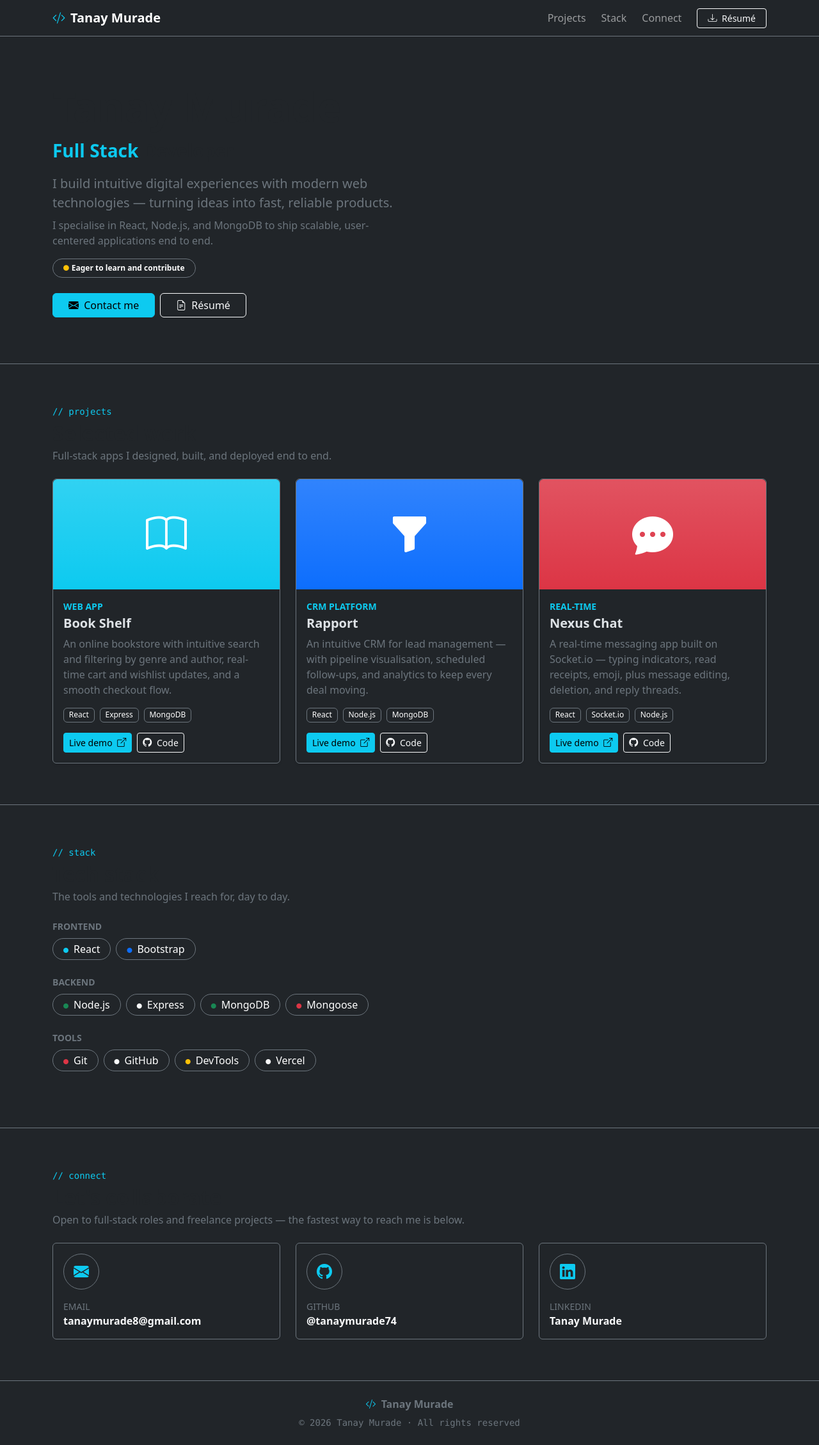
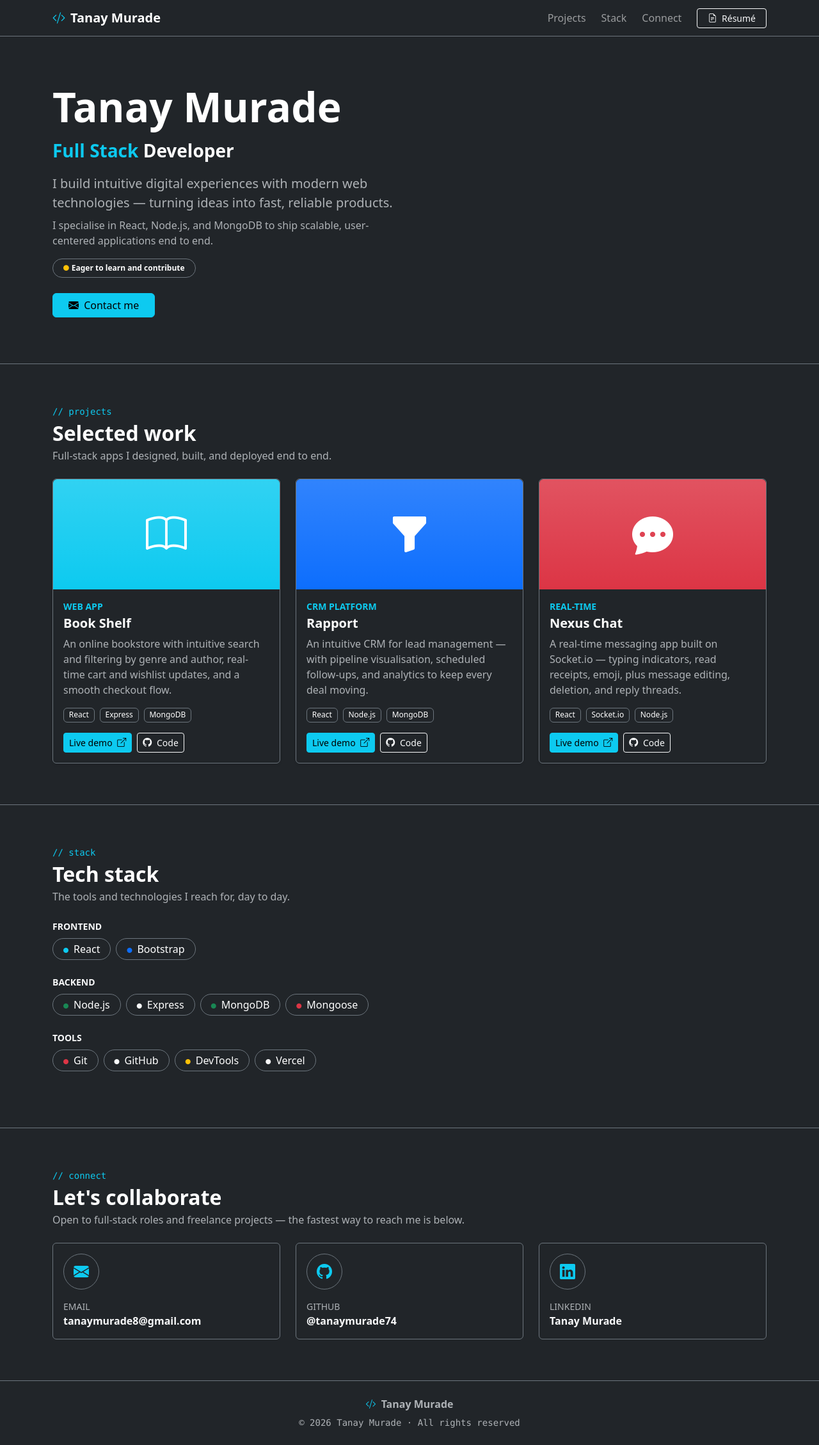
Before and after one commit to tanaymurade74/PortfolioPage, a React (Create React App) app: page / in a window 1280 px wide. Shown: the whole page at 64% size. Built offline with nearby package versions, Linux system fonts and the light colour scheme.

Commit message:
text visibility and target

```diff
--- a/src/App.js
+++ b/src/App.js
@@ -66,8 +66,8 @@ const contacts = [
     label: "Email",
     value: "tanaymurade8@gmail.com",
     icon: "bi-envelope-fill",
-    href: "mailto:tanaymurade8@gmail.com",
-    external: false,
+    href: "https://mail.google.com/mail/?view=cm&fs=1&to=tanaymurade8@gmail.com",
+    external: true,
   },
   {
     label: "GitHub",
@@ -89,7 +89,7 @@ const dotStyle = { fontSize: ".5rem", verticalAlign: "middle" };
 
 function App() {
   return (
-    <div className="bg-dark min-vh-100" data-bs-theme="dark">
+    <div className="bg-dark min-vh-100 text-light" data-bs-theme="dark">
       <nav className="navbar navbar-expand-md navbar-dark bg-dark border-bottom border-secondary sticky-top">
         <div className="container">
           <a className="navbar-brand fw-bold d-flex align-items-center gap-2" href="#top">
@@ -124,7 +124,7 @@ function App() {
                   target="_blank"
                   rel="noreferrer"
                 >
-                  <i className="bi bi-download me-1" /> Résumé
+                  <i className="bi bi-file-earmark-text me-1" /> Résumé
                 </a>
               </li>
             </ul>
@@ -136,15 +136,15 @@ function App() {
         <div className="container py-md-4">
           <div className="row align-items-center g-5">
             <div className="col-lg-6">
-              <h1 className="display-3 fw-bold mb-2">Tanay Murade</h1>
-              <p className="fs-3 fw-semibold mb-3">
+              <h1 className="display-3 fw-bold mb-2 text-white">Tanay Murade</h1>
+              <p className="fs-3 fw-semibold mb-3 text-white">
                 <span className="text-info">Full Stack</span> Developer
               </p>
-              <p className="text-secondary fs-5 mb-2">
+              <p className="text-body-secondary fs-5 mb-2">
                 I build intuitive digital experiences with modern web technologies —
                 turning ideas into fast, reliable products.
               </p>
-              <p className="text-secondary mb-3">
+              <p className="text-body-secondary mb-3">
                 I specialise in React, Node.js, and MongoDB to ship scalable,
                 user-centered applications end to end.
               </p>
@@ -156,9 +156,6 @@ function App() {
                 <a href="#connect" className="btn btn-info px-4">
                   <i className="bi bi-envelope-fill me-1" /> Contact me
                 </a>
-                <a href={RESUME} target="_blank" rel="noreferrer" className="btn btn-outline-light px-4">
-                  <i className="bi bi-file-earmark-text me-1" /> Résumé
-                </a>
               </div>
             </div>
           </div>
@@ -168,8 +165,8 @@ function App() {
       <section id="projects" className="py-5 border-top border-secondary" style={{ scrollMarginTop: "80px" }}>
         <div className="container py-md-3">
           <div className="text-info font-monospace small mb-1">// projects</div>
-          <h2 className="fw-bold mb-1">Selected work</h2>
-          <p className="text-secondary mb-4">
+          <h2 className="fw-bold mb-1 text-white">Selected work</h2>
+          <p className="text-body-secondary mb-4">
             Full-stack apps I designed, built, and deployed end to end.
           </p>
 
@@ -186,8 +183,8 @@ function App() {
                   </div>
                   <div className="card-body d-flex flex-column">
                     <div className="text-info text-uppercase small fw-semibold mb-1">{p.kind}</div>
-                    <h5 className="card-title fw-bold">{p.title}</h5>
-                    <p className="card-text text-secondary flex-grow-1">{p.desc}</p>
+                    <h5 className="card-title fw-bold text-white">{p.title}</h5>
+                    <p className="card-text text-body-secondary flex-grow-1">{p.desc}</p>
                     <div className="d-flex flex-wrap gap-2 mb-3">
                       {p.tags.map((t) => (
                         <span className="badge text-bg-dark border border-secondary fw-normal" key={t}>
@@ -214,14 +211,14 @@ function App() {
       <section id="stack" className="py-5 border-top border-secondary" style={{ scrollMarginTop: "80px" }}>
         <div className="container py-md-3">
           <div className="text-info font-monospace small mb-1">// stack</div>
-          <h2 className="fw-bold mb-1">Tech stack</h2>
-          <p className="text-secondary mb-4">
+          <h2 className="fw-bold mb-1 text-white">Tech stack</h2>
+          <p className="text-body-secondary mb-4">
             The tools and technologies I reach for, day to day.
           </p>
 
           {Object.entries(stack).map(([group, items]) => (
             <div className="mb-4" key={group}>
-              <div className="text-uppercase small fw-semibold text-secondary mb-2">{group}</div>
+              <div className="text-uppercase small fw-semibold text-light mb-2">{group}</div>
               <div className="d-flex flex-wrap gap-2">
                 {items.map(([name, color]) => (
                   <span className="badge rounded-pill text-bg-dark border border-secondary fw-normal fs-6 px-3 py-2" key={name}>
@@ -238,8 +235,8 @@ function App() {
       <section id="connect" className="py-5 border-top border-secondary" style={{ scrollMarginTop: "80px" }}>
         <div className="container py-md-3">
           <div className="text-info font-monospace small mb-1">// connect</div>
-          <h2 className="fw-bold mb-1">Let's collaborate</h2>
-          <p className="text-secondary mb-4">
+          <h2 className="fw-bold mb-1 text-white">Let's collaborate</h2>
+          <p className="text-body-secondary mb-4">
             Open to full-stack roles and freelance projects — the fastest way to reach me is below.
           </p>
 
@@ -258,7 +255,7 @@ function App() {
                     >
                       <i className={`bi ${c.icon} fs-4 text-info`} />
                     </span>
-                    <div className="text-uppercase small text-secondary">{c.label}</div>
+                    <div className="text-uppercase small text-body-secondary">{c.label}</div>
                     <div className="fw-semibold text-light text-break">{c.value}</div>
                   </div>
                 </a>
@@ -268,7 +265,7 @@ function App() {
         </div>
       </section>
 
-      <footer className="text-center text-secondary py-4 border-top border-secondary">
+      <footer className="text-center text-body-secondary py-4 border-top border-secondary">
         <div className="container">
           <div className="fw-semibold mb-1">
             <i className="bi bi-code-slash text-info me-1" /> Tanay Murade
```
